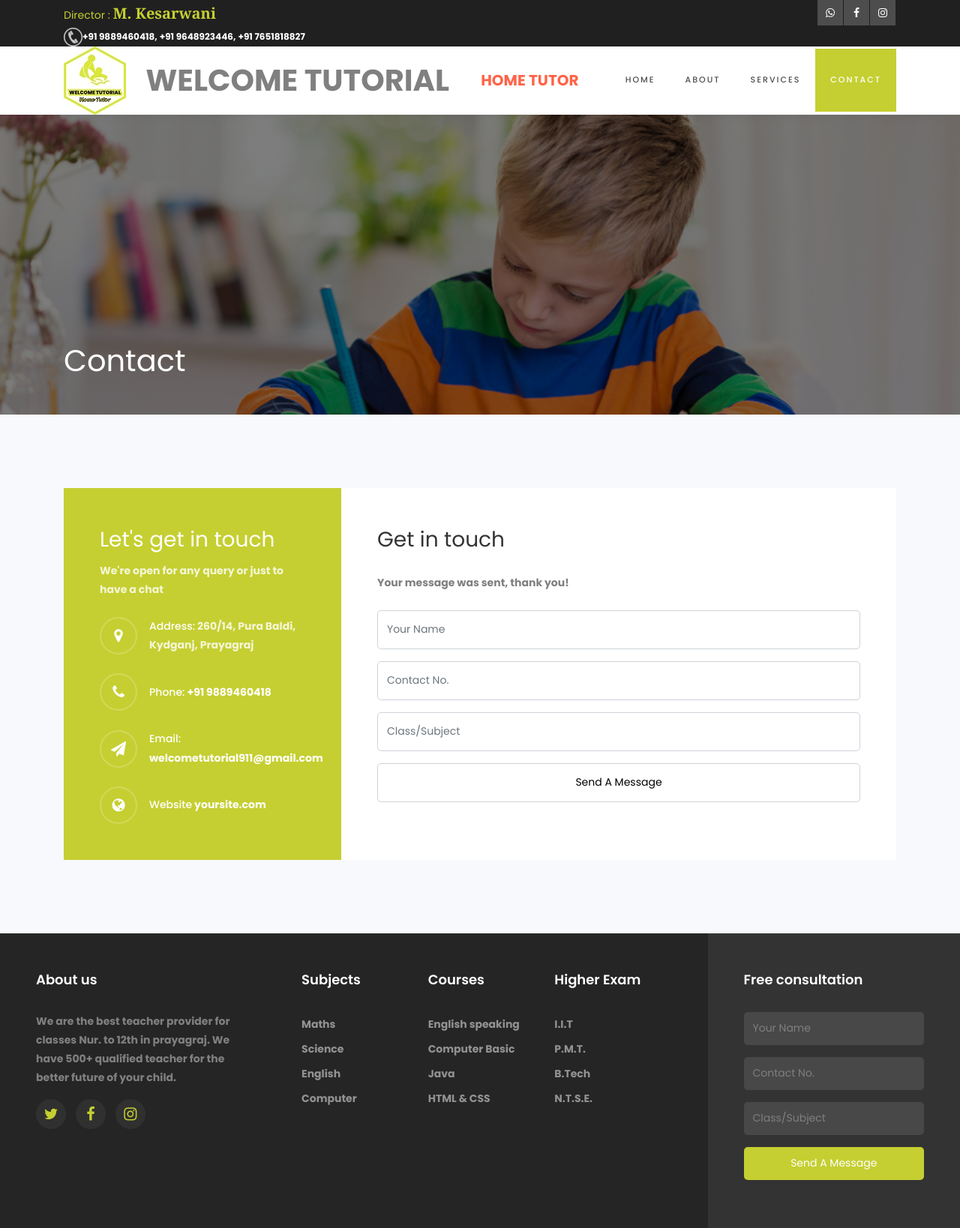
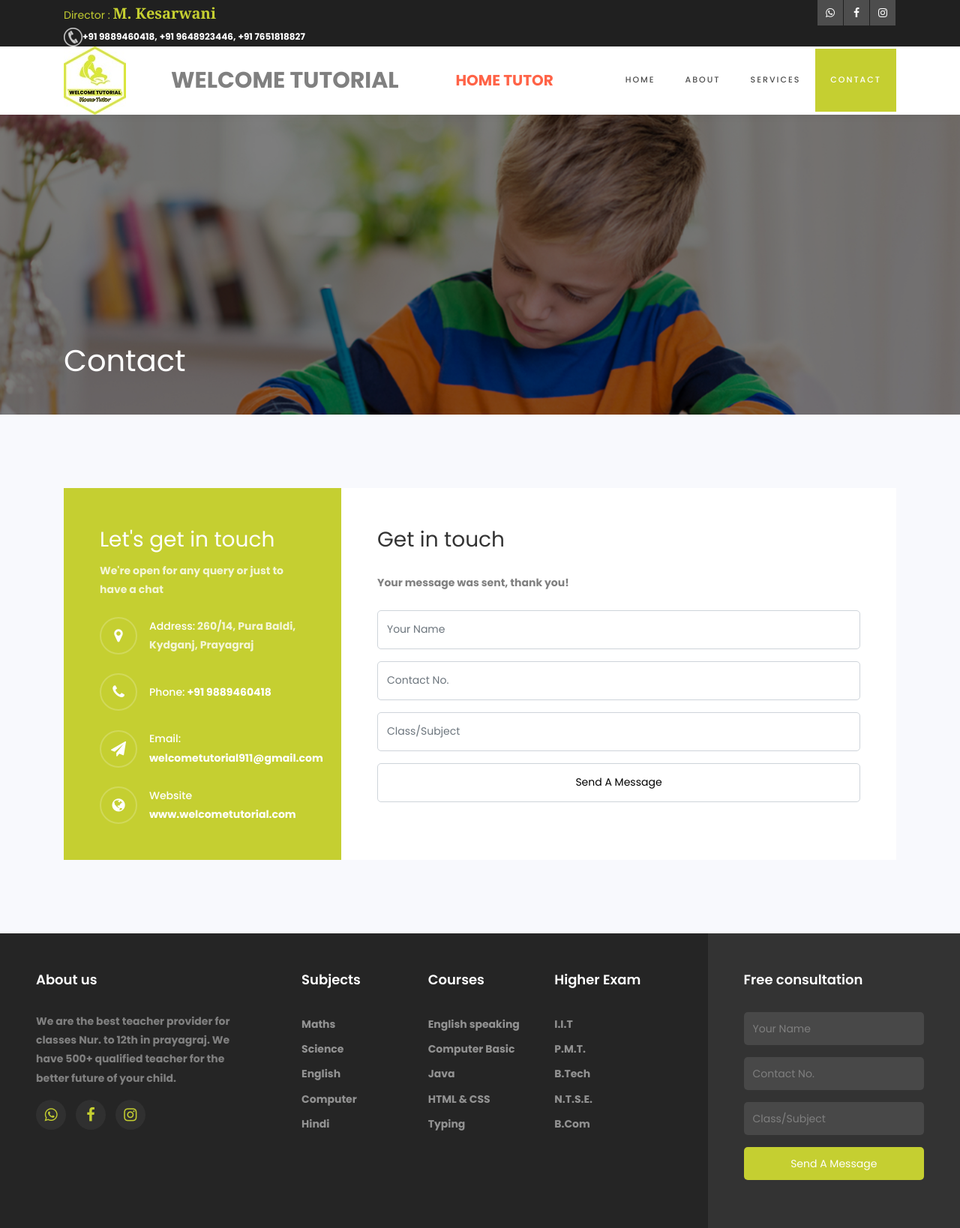
Before and after one commit to jyash0571/welcome-tutorial, a plain HTML site: page contact.html in a window 1280 px wide. Shown: the whole page at 75% size. Drawn offline with Linux system fonts and the light colour scheme; some packages are replaced by stand-ins of ours; no server answers.

Commit message:
Add files via upload

```diff
--- a/contact.html
+++ b/contact.html
@@ -47,7 +47,7 @@
 		<nav class="navbar navbar-expand-lg navbar-dark ftco_navbar bg-dark ftco-navbar-light" id="ftco-navbar">
 	    <div class="container">
 			<img src="images/yash.jpg" alt="logo" />
-			<a class="navbar-brand" style="font-size:40px;">Welcome Tutorial</a>
+			<a class="navbar-brand" style="font-size:30px;">Welcome Tutorial</a>
 			<a class="navbar-brand" style="color:Tomato;" style="font-size:20px;" text-align: "center;">Home Tutor</a>
 	    	<!--<form action="#" class="searchform order-sm-start order-lg-last">
           <div class="form-group d-flex">
@@ -149,7 +149,7 @@
 					        			<span class="fa fa-globe"></span>
 					        		</div>
 					        		<div class="text pl-3">
-						            <p><span>Website</span> <a href="#">yoursite.com</a></p>
+						            <p><span>Website</span> <a href="https://welcometutorial.com/">www.welcometutorial.com</a></p>
 						          </div>
 					          </div>
 				          </div>
@@ -164,7 +164,7 @@
 
 
     <!-- Footer Starts here -->
-    <footer class="footer">
+   <footer class="footer">
 			<div class="container-fluid px-lg-5">
 				<div class="row">
 					<div class="col-md-9 py-5">
@@ -173,9 +173,9 @@
 								<h2 class="footer-heading">About us</h2>
 								<p>We are the best teacher provider for classes Nur. to 12th in prayagraj. We have 500+ qualified teacher for the better future of your child.</p>
 								<ul class="ftco-footer-social p-0">
-		              <li class="ftco-animate"><a href="#" data-toggle="tooltip" data-placement="top" title="Twitter"><span class="fa fa-twitter"></span></a></li>
-		              <li class="ftco-animate"><a href="#" data-toggle="tooltip" data-placement="top" title="Facebook"><span class="fa fa-facebook"></span></a></li>
-		              <li class="ftco-animate"><a href="#" data-toggle="tooltip" data-placement="top" title="Instagram"><span class="fa fa-instagram"></span></a></li>
+		              <li class="ftco-animate"><a href="https://api.whatsapp.com/send?phone=7651818827" data-toggle="tooltip" data-placement="top" title="Whatsapp"><span class="fa fa-whatsapp"></span></a></li>
+		              <li class="ftco-animate"><a href="https://www.facebook.com/Welcome-Tutorial-101613375938006/" data-toggle="tooltip" data-placement="top" title="Facebook"><span class="fa fa-facebook"></span></a></li>
+		              <li class="ftco-animate"><a href="https://www.instagram.com/welcome_tutorial/" data-toggle="tooltip" data-placement="top" title="Instagram"><span class="fa fa-instagram"></span></a></li>
 		            </ul>
 							</div>
 							<div class="col-md-8">
@@ -189,6 +189,7 @@
 						              <li><a href="#" class="py-1 d-block">Science</a></li>
 						              <li><a href="#" class="py-1 d-block">English</a></li>
 						              <li><a href="#" class="py-1 d-block">Computer</a></li>
+									  <li><a href="#" class="py-1 d-block">Hindi</a></li>
 						            </ul>
 											</div>
 											<div class="col-md-4 mb-md-0 mb-4">
@@ -198,6 +199,7 @@
 						              <li><a href="#" class="py-1 d-block">Computer Basic</a></li>
 						              <li><a href="#" class="py-1 d-block">Java</a></li>
 						              <li><a href="#" class="py-1 d-block">HTML & CSS</a></li>
+									  <li><a href="#" class="py-1 d-block">Typing</a></li>
 						            </ul>
 											</div>
 											<div class="col-md-4 mb-md-0 mb-4">
@@ -207,6 +209,7 @@
 						              <li><a href="#" class="py-1 d-block">P.M.T.</a></li>
 						              <li><a href="#" class="py-1 d-block">B.Tech</a></li>
 						              <li><a href="#" class="py-1 d-block">N.T.S.E.</a></li>
+									  <li><a href="#" class="py-1 d-block">B.Com</a></li>
 						            </ul>
 											</div>
 										</div>
@@ -218,7 +221,7 @@
 					</div>
 					 <div class="col-md-3 py-md-5 py-4 aside-stretch-right pl-lg-5">
 						 <h2 class="footer-heading">Free consultation</h2>
-						<form onSubmit="" class="form-consultation">
+						 <form onSubmit="" class="form-consultation">
                <div class="form-group">
                  <input id="form-name"type="text" class="form-control" placeholder="Your Name" required>
                </div>
```
Also changed, not shown: about.html (+8 -5 lines), index.html (+5 -4 lines), services.html (+9 -6 lines).
